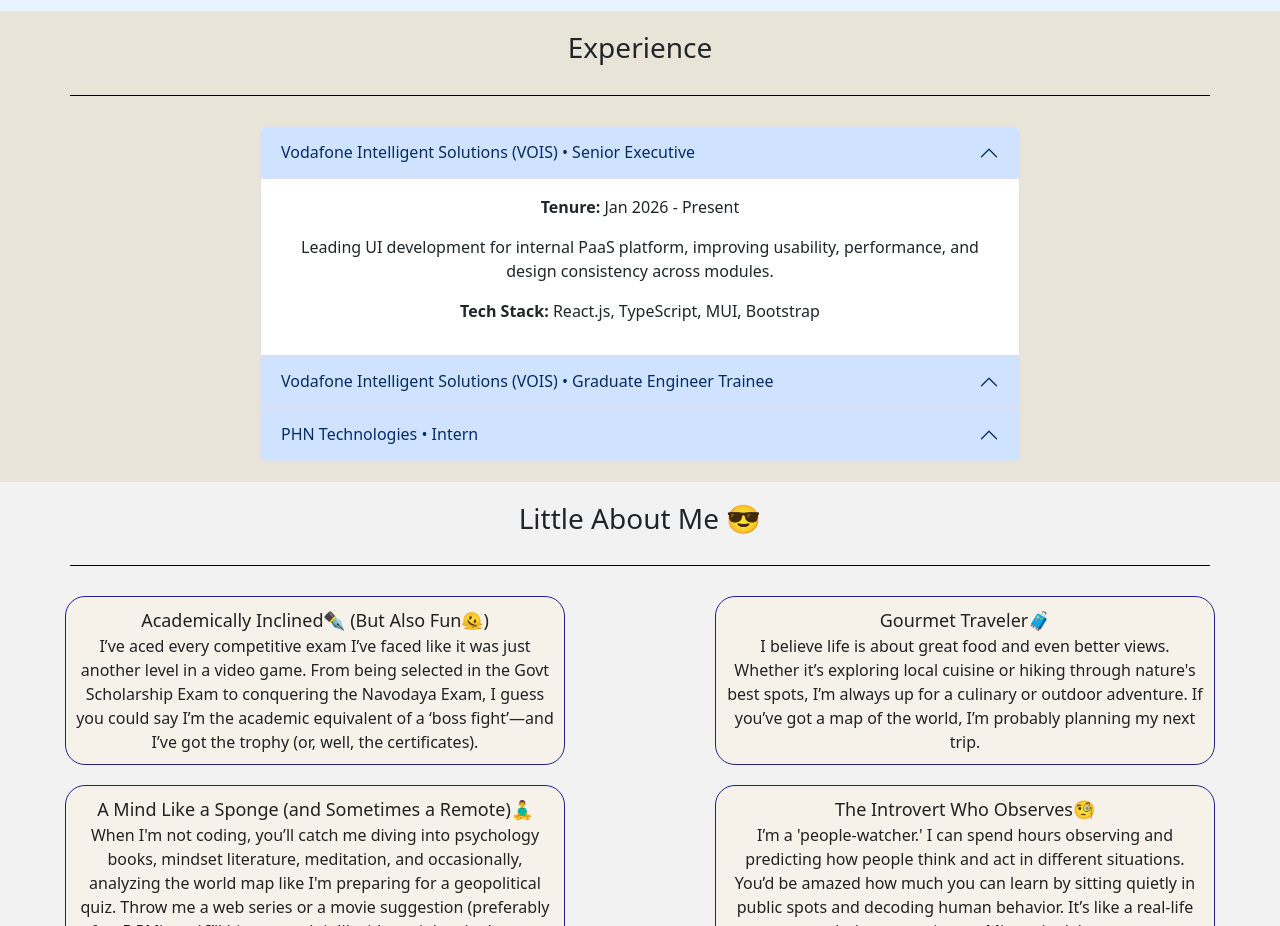
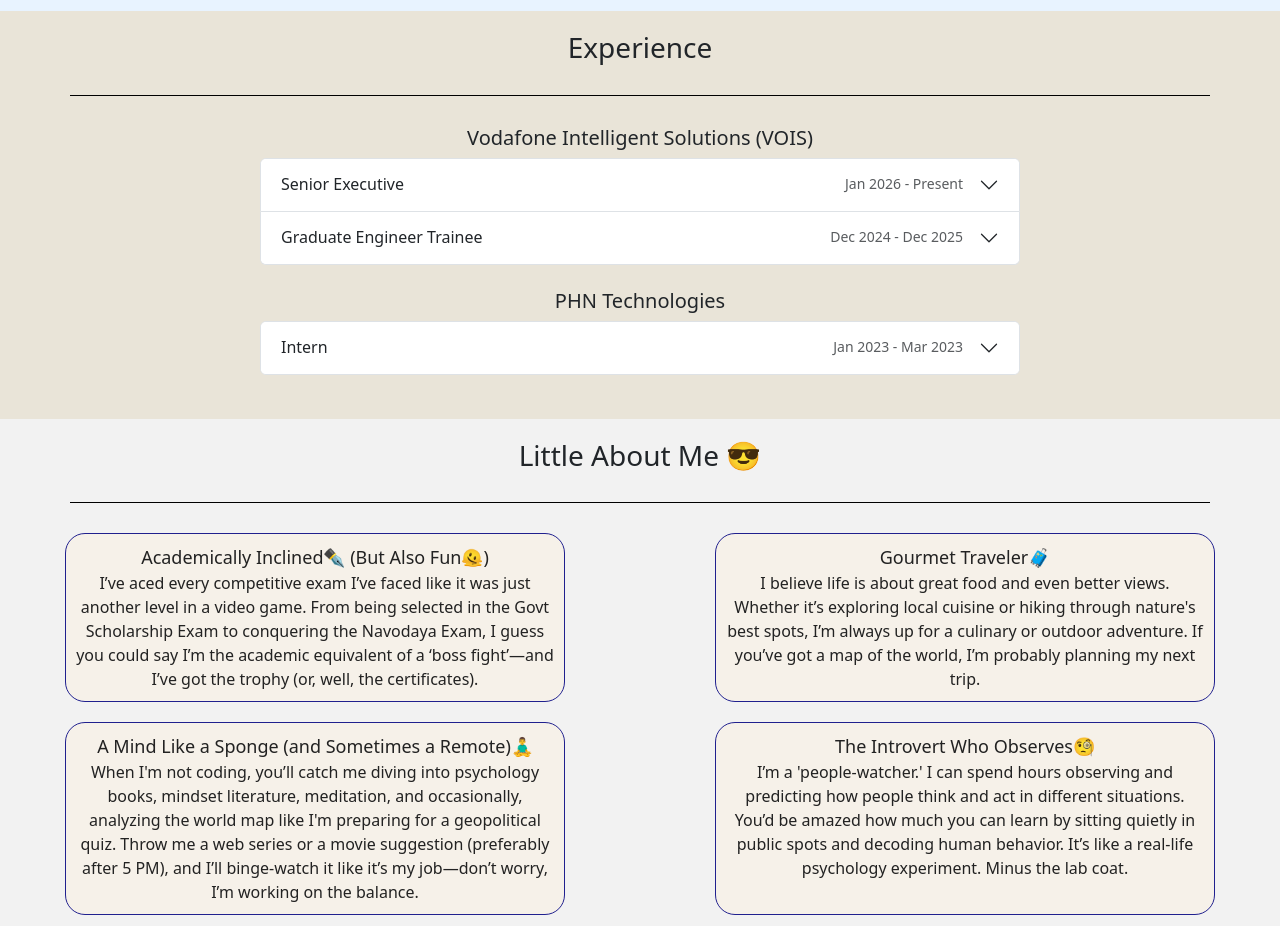
Before and after one commit to lalitkumar88/lalitkumar-patil-portfolio, a React (Vite) app: page / in a window 1280 px wide. Shown: the part 860-1786 px from the top of the page. Built offline with nearby package versions, Linux system fonts and the light colour scheme; the HTML template or start-up script is replaced by a standard one.

Commit message:
experience format changed

```diff
--- a/src/components/Experience.jsx
+++ b/src/components/Experience.jsx
@@ -3,27 +3,34 @@
 const experiences = [
   {
     company: "Vodafone Intelligent Solutions (VOIS)",
+    roles: [
+      {
         position: "Senior Executive",
         tenure: "Jan 2026 - Present",
-    Description:
+        description:
           "Leading UI development for internal PaaS platform, improving usability, performance, and design consistency across modules.",
         techStack: "React.js, TypeScript, MUI, Bootstrap",
       },
       {
-    company: "Vodafone Intelligent Solutions (VOIS)",
         position: "Graduate Engineer Trainee",
         tenure: "Dec 2024 - Dec 2025",
-    Description:
+        description:
           "Developed a fully functional and eye-catching UI for a PaaS platform, contributing to core features and reusable components.",
         techStack: "React.js, TypeScript, MUI, Bootstrap",
       },
+    ],
+  },
   {
     company: "PHN Technologies",
+    roles: [
+      {
         position: "Intern",
         tenure: "Jan 2023 - Mar 2023",
-    Description:
+        description:
           "Worked on designing and developing a fully functional payment interface.",
         techStack: "React.js, JavaScript, Tailwind",
+      },
+    ],
   },
 ];
 
@@ -34,41 +41,45 @@
       <hr className="customHr" />
 
       <div className="experienceBox">
-        <div className="accordion" id="experienceAccordion">
-          {experiences.map((exp, index) => {
-            const headerId = `expHeader-${index}`;
-            const collapseId = `expCollapse-${index}`;
+        {experiences.map((org, orgIndex) => (
+          <div className="mb-4" key={orgIndex}>
+            {/* Organization */}
+            <h5 className="mb-2">{org.company}</h5>
+
+            <div className="accordion" id={`accordion-${orgIndex}`}>
+              {org.roles.map((role, roleIndex) => {
+                const headerId = `heading-${orgIndex}-${roleIndex}`;
+                const collapseId = `collapse-${orgIndex}-${roleIndex}`;
 
                 return (
-              <div className="accordion-item" key={index}>
+                  <div className="accordion-item" key={roleIndex}>
                     <h2 className="accordion-header" id={headerId}>
                       <button
-                    className="accordion-button"
+                        className="accordion-button collapsed"
                         type="button"
                         data-bs-toggle="collapse"
                         data-bs-target={`#${collapseId}`}
-                    aria-expanded={index === 0}
+                        aria-expanded="false"
                         aria-controls={collapseId}
                       >
-                    {exp.company} • {exp.position}
+                        <span className="flex-grow-1">{role.position}</span>
+
+                        <span className="me-3 text-muted small">
+                          {role.tenure}
+                        </span>
                       </button>
                     </h2>
 
                     <div
                       id={collapseId}
-                  className={`accordion-collapse collapse ${
-                    index === 0 ? "show" : ""
-                  }`}
+                      className="accordion-collapse collapse"
                       aria-labelledby={headerId}
-                  data-bs-parent="#experienceAccordion"
+                      data-bs-parent={`#accordion-${orgIndex}`}
                     >
                       <div className="accordion-body">
+                        <p>{role.description}</p>
                         <p>
-                      <strong>Tenure:</strong> {exp.tenure}
-                    </p>
-                    <p>{exp.Description}</p>
-                    <p>
-                      <strong>Tech Stack:</strong> {exp.techStack}
+                          <strong>Tech Stack:</strong> {role.techStack}
                         </p>
                       </div>
                     </div>
@@ -77,6 +88,8 @@
               })}
             </div>
           </div>
+        ))}
+      </div>
     </div>
   );
 }
```
Lines whose indentation alone changed are shown as unchanged.
